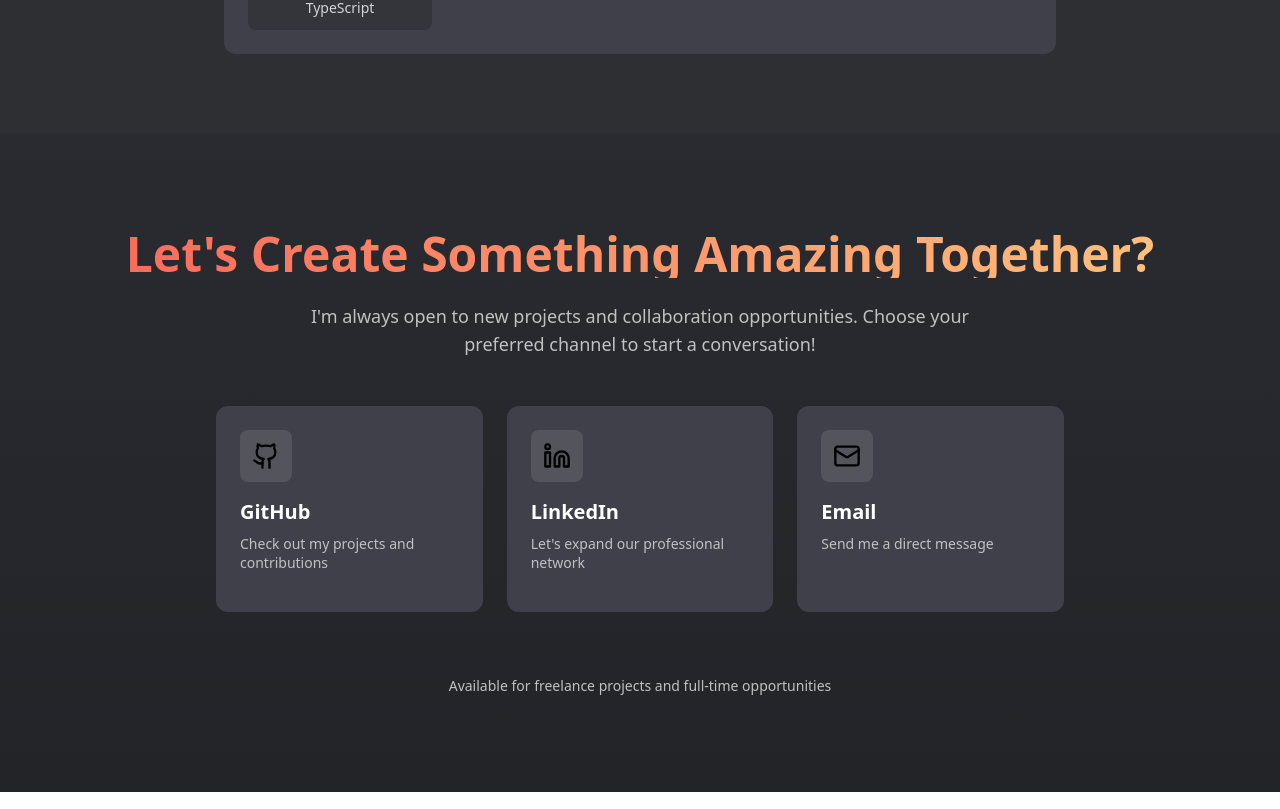
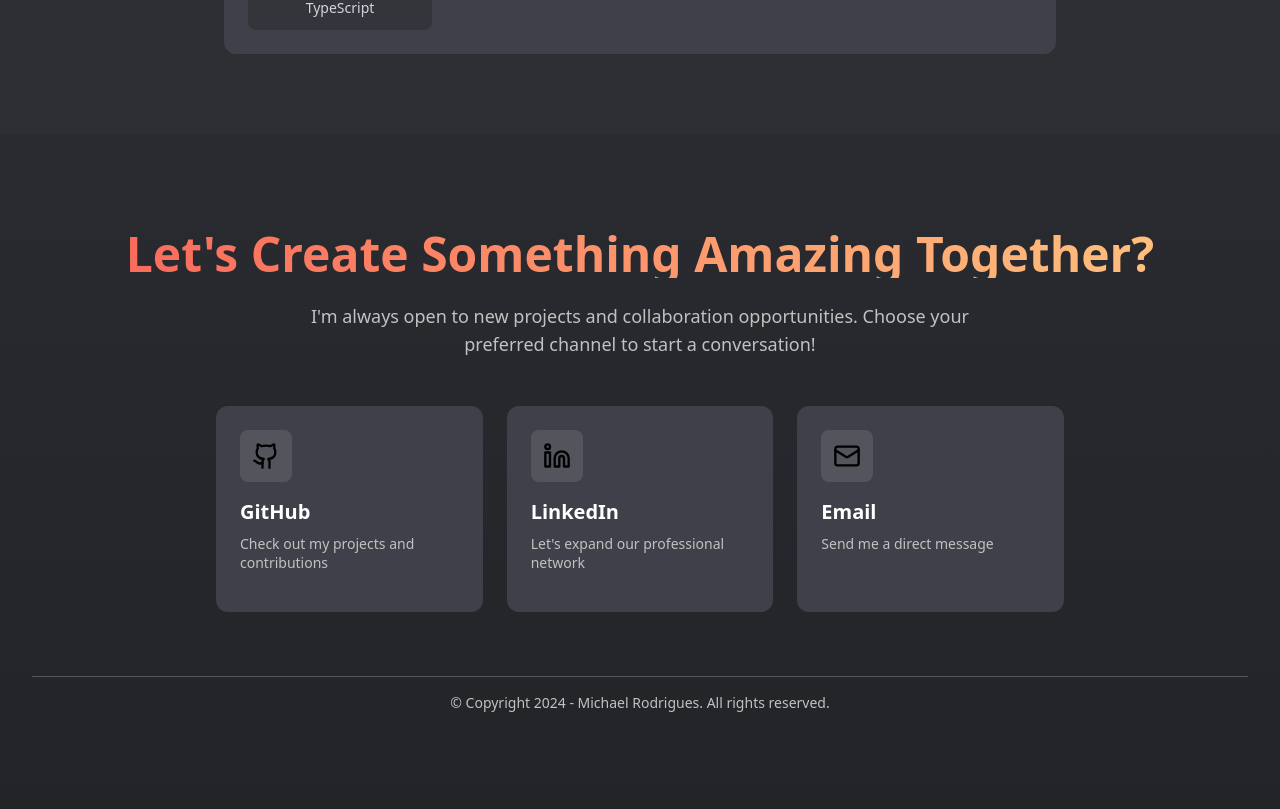
Before and after one commit to michaelrodriguess/michael-dev, a Next.js app: page / in a window 1280 px wide. Shown: the part 2052-2861 px from the top of the page. Built offline with nearby package versions, Linux system fonts and the light colour scheme.

Commit message:
chore: change footer contact section

```diff
--- a/src/components/ContactSection.tsx
+++ b/src/components/ContactSection.tsx
@@ -97,8 +97,9 @@ const ContactSection: React.FC = () => {
         </div>
 
         <div className="mt-8 sm:mt-12 lg:mt-16 text-center">
+          <hr className="border-t border-[#C1C1C1]/30 mb-4" />
           <p className="text-[#C1C1C1] text-xs sm:text-sm">
-            Available for freelance projects and full-time opportunities
+            © Copyright 2024 - Michael Rodrigues. All rights reserved.
           </p>
         </div>
       </div>
```
